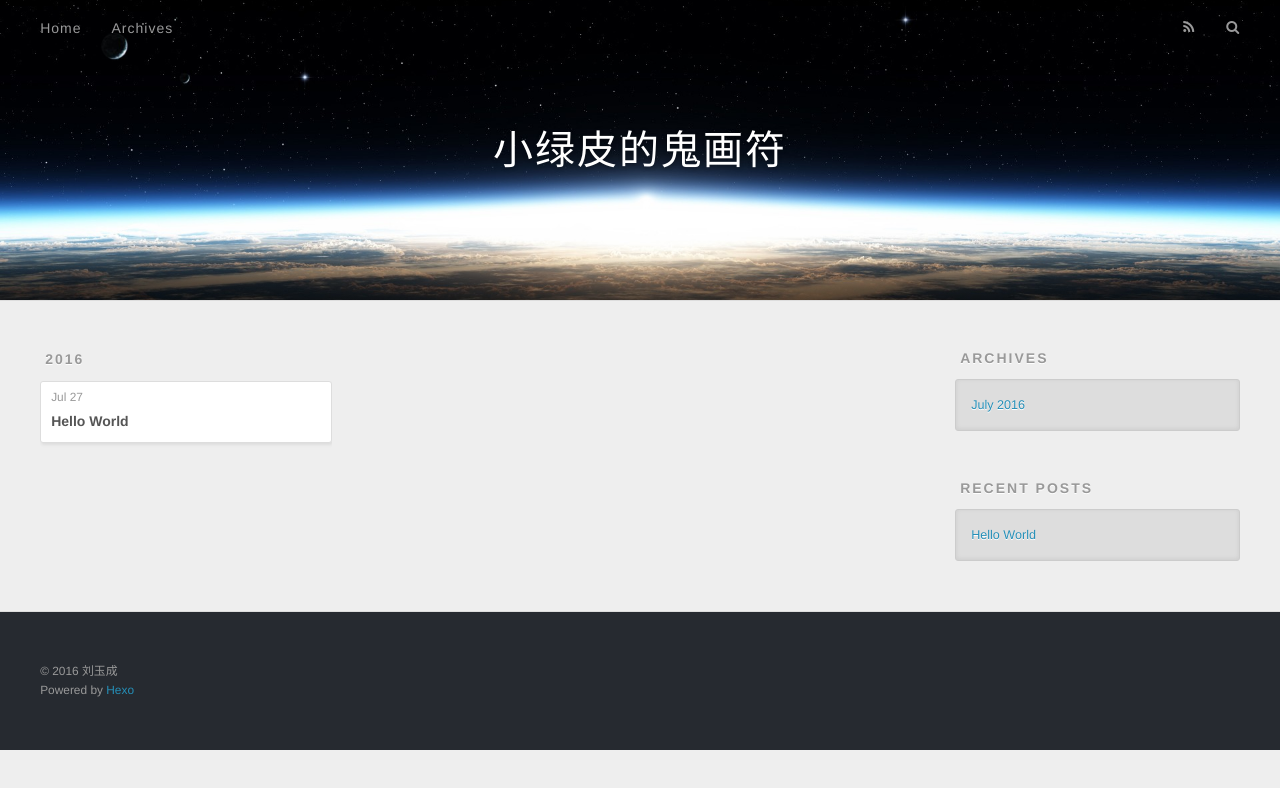
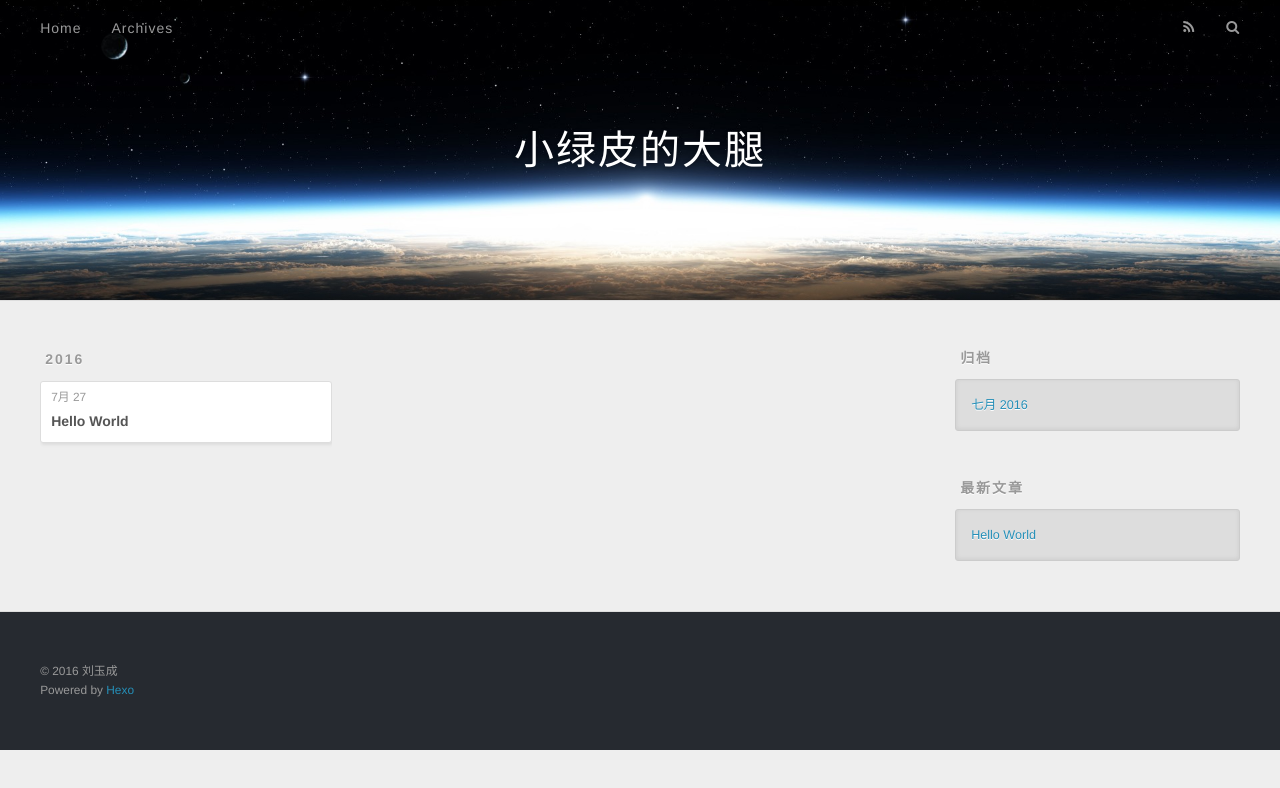
Before and after one commit to liuyuchengs/liuyuchengs.github.io, a plain HTML site: page archives/2016/07/index.html in a window 1280 px wide. Drawn offline with nearby package versions, Linux system fonts and the light colour scheme.

Commit message:
Site updated: 2016-07-27 23:27:00

```diff
--- a/archives/2016/07/index.html
+++ b/archives/2016/07/index.html
@@ -3,16 +3,16 @@
 <head>
   <meta charset="utf-8">
 
-  <title>Archives: 2016/7 | 小绿皮的鬼画符</title>
+  <title>归档: 2016/7 | 小绿皮的大腿</title>
   <meta name="viewport" content="width=device-width, initial-scale=1, maximum-scale=1">
   <meta property="og:type" content="website">
-<meta property="og:title" content="小绿皮的鬼画符">
+<meta property="og:title" content="小绿皮的大腿">
 <meta property="og:url" content="http://yoursite.com/archives/2016/07/index.html">
-<meta property="og:site_name" content="小绿皮的鬼画符">
+<meta property="og:site_name" content="小绿皮的大腿">
 <meta name="twitter:card" content="summary">
-<meta name="twitter:title" content="小绿皮的鬼画符">
+<meta name="twitter:title" content="小绿皮的大腿">
 
-    <link rel="alternate" href="/atom.xml" title="小绿皮的鬼画符" type="application/atom+xml">
+    <link rel="alternate" href="/atom.xml" title="小绿皮的大腿" type="application/atom+xml">
 
 
     <link rel="icon" href="/favicon.png">
@@ -33,7 +33,7 @@
   <div id="header-outer" class="outer">
     <div id="header-title" class="inner">
       <h1 id="logo-wrap">
-        <a href="/" id="logo">小绿皮的鬼画符</a>
+        <a href="/" id="logo">小绿皮的大腿</a>
       </h1>
 
     </div>
@@ -50,7 +50,7 @@
 
           <a id="nav-rss-link" class="nav-icon" href="/atom.xml" title="RSS Feed"></a>
 
-        <a id="nav-search-btn" class="nav-icon" title="Search"></a>
+        <a id="nav-search-btn" class="nav-icon" title="搜索"></a>
       </nav>
       <div id="search-form-wrap">
         <form action="//google.com/search" method="get" accept-charset="UTF-8" class="search-form"><input type="search" name="q" results="0" class="search-form-input" placeholder="Search"><button type="submit" class="search-form-submit">&#xF002;</button><input type="hidden" name="sitesearch" value="http://yoursite.com"></form>
@@ -76,7 +76,7 @@
   <div class="archive-article-inner">
     <header class="archive-article-header">
       <a href="/2016/07/27/hello-world/" class="archive-article-date">
-  <time datetime="2016-07-27T14:20:57.835Z" itemprop="datePublished">Jul 27</time>
+  <time datetime="2016-07-27T14:20:57.835Z" itemprop="datePublished">7月 27</time>
 </a>
 
 
@@ -107,9 +107,9 @@
 
 
   <div class="widget-wrap">
-    <h3 class="widget-title">Archives</h3>
+    <h3 class="widget-title">归档</h3>
     <div class="widget">
-      <ul class="archive-list"><li class="archive-list-item"><a class="archive-list-link" href="/archives/2016/07/">July 2016</a></li></ul>
+      <ul class="archive-list"><li class="archive-list-item"><a class="archive-list-link" href="/archives/2016/07/">七月 2016</a></li></ul>
     </div>
   </div>
 
@@ -117,7 +117,7 @@
 
 
   <div class="widget-wrap">
-    <h3 class="widget-title">Recent Posts</h3>
+    <h3 class="widget-title">最新文章</h3>
     <div class="widget">
       <ul>
 
```
Also changed, not shown: 2016/07/27/hello-world/index.html (+9 -9 lines), archives/2016/index.html (+11 -11 lines), archives/index.html (+11 -11 lines), index.html (+11 -11 lines).
